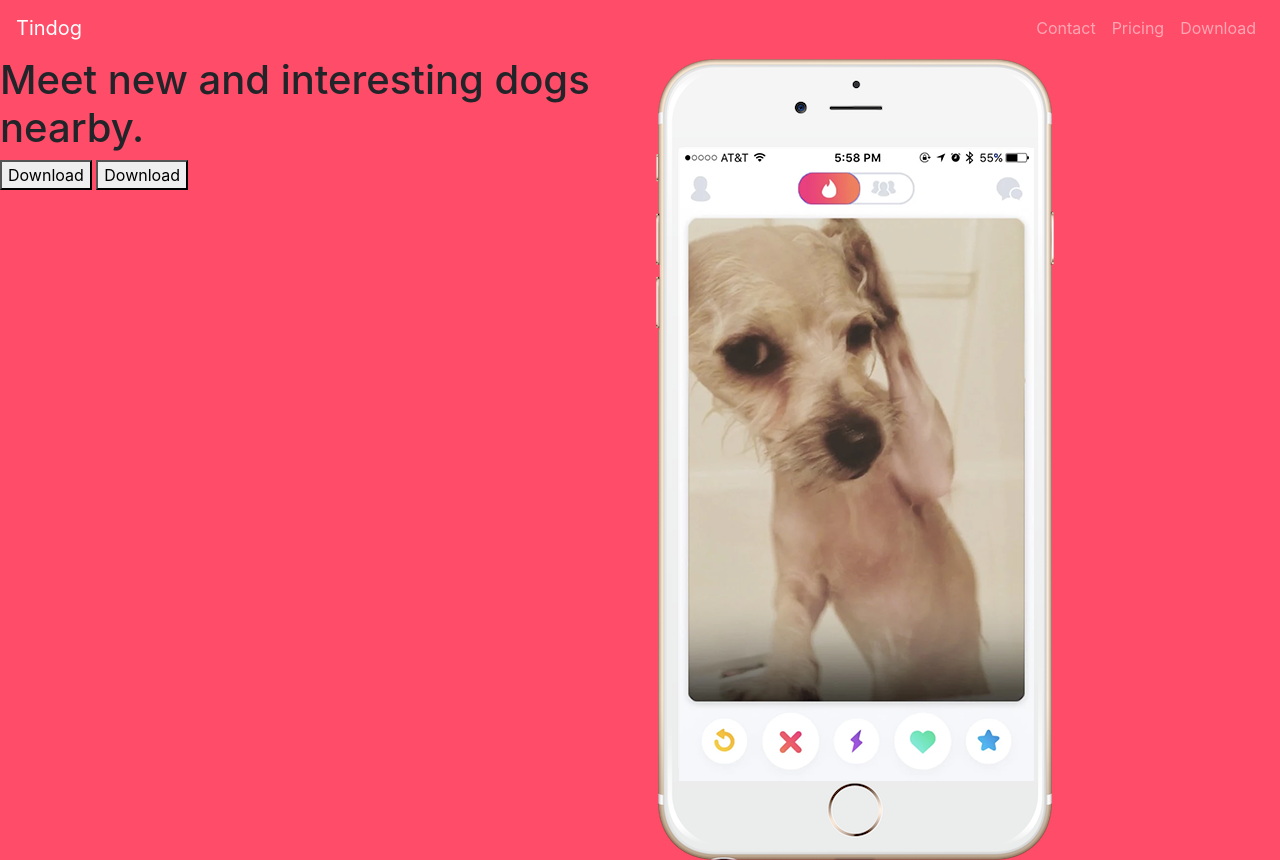
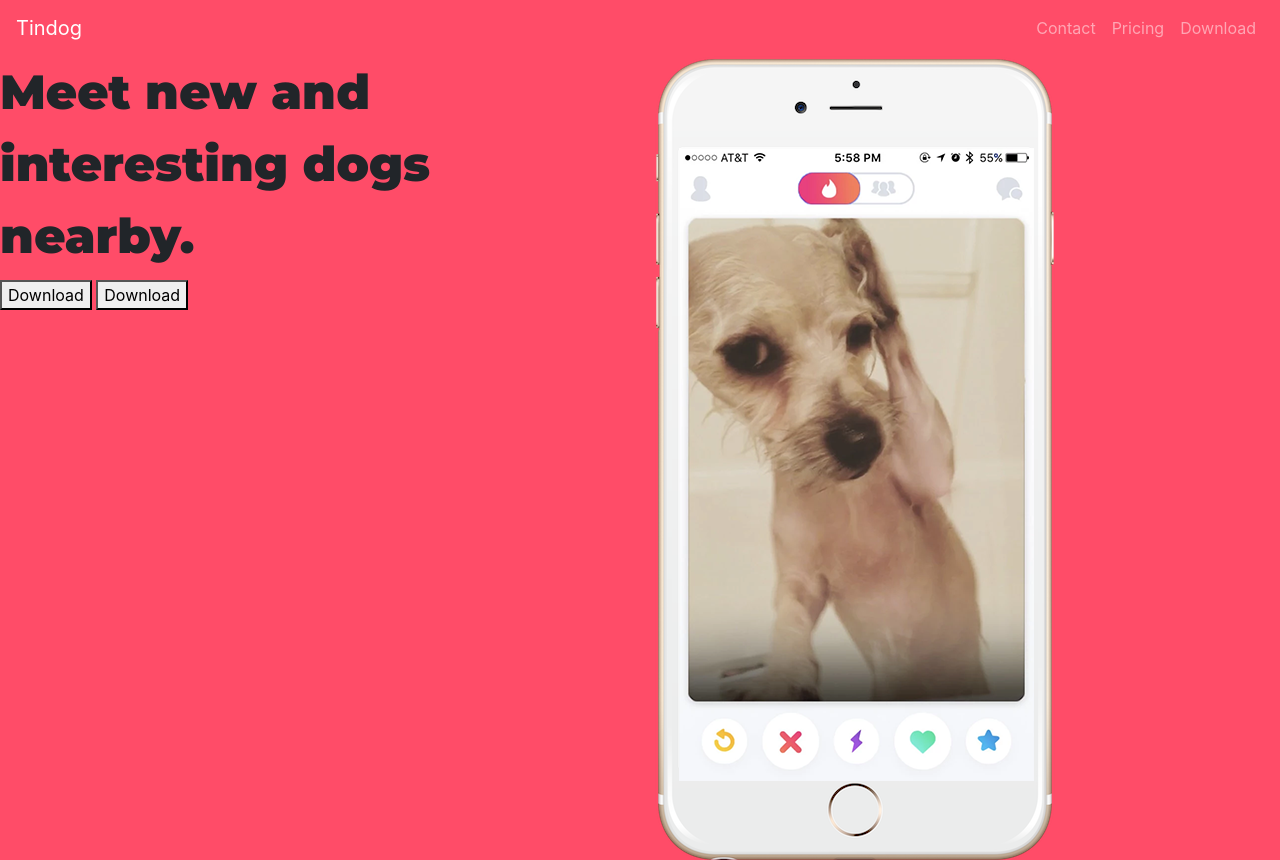
Before and after one commit to Dearmann/bootstrap-learning, a plain HTML site: page index.html in a window 1280 px wide. Shown: the top 860 px of the page. Drawn offline with nearby package versions, Linux system fonts and the light colour scheme.

Commit message:
Link to fonts

```diff
--- a/index.html
+++ b/index.html
@@ -4,7 +4,6 @@
 <head>
   <meta charset="utf-8">
   <title>TinDog</title>
-  <link rel="stylesheet" href="css/styles.css">
   <link rel="stylesheet" href="https://maxcdn.bootstrapcdn.com/bootstrap/4.0.0/css/bootstrap.min.css"
     integrity="sha384-Gn5384xqQ1aoWXA+058RXPxPg6fy4IWvTNh0E263XmFcJlSAwiGgFAW/dAiS6JXm" crossorigin="anonymous">
 
@@ -17,6 +16,12 @@
   <script src="https://maxcdn.bootstrapcdn.com/bootstrap/4.0.0/js/bootstrap.min.js"
     integrity="sha384-JZR6Spejh4U02d8jOt6vLEHfe/JQGiRRSQQxSfFWpi1MquVdAyjUar5+76PVCmYl"
     crossorigin="anonymous"></script>
+
+    <link rel="stylesheet" href="css/styles.css">
+
+    <link rel="preconnect" href="https://fonts.googleapis.com">
+    <link rel="preconnect" href="https://fonts.gstatic.com" crossorigin>
+    <link href="https://fonts.googleapis.com/css2?family=Montserrat:wght@900&family=Ubuntu&display=swap" rel="stylesheet">
 </head>
 
 <body>
```
